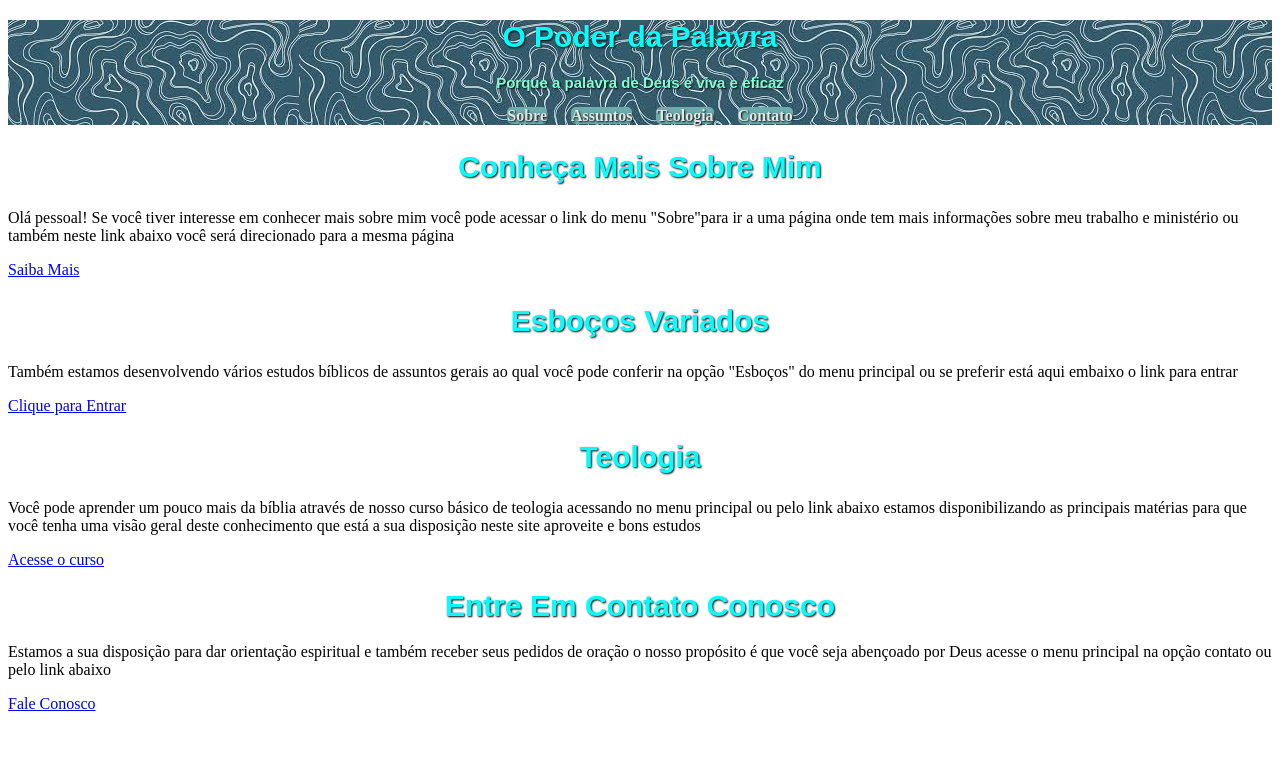
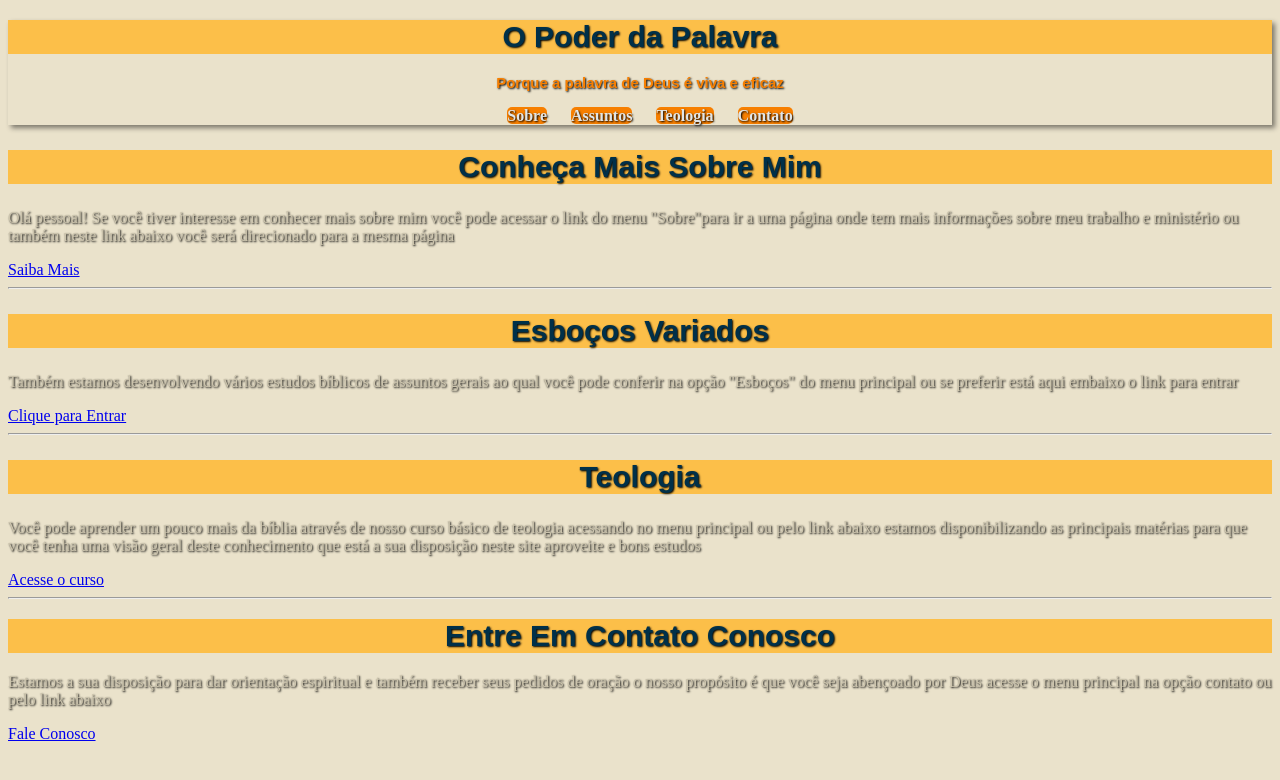
Before and after one commit to Rodrigokow/O-Poder-da-Palavra, a plain HTML site: page index.html in a window 1280 px wide. Drawn offline with Linux system fonts and the light colour scheme.

Commit message:
mudei as cores

```diff
--- a/css/style.css
+++ b/css/style.css
@@ -1,25 +1,37 @@
 @charset"UTF-8";
+body{
+    background-color: rgb(234, 226,203);
+}
 .corpo{
     text-align: center;
     padding: 20px 0;
-    width: 80%;
+    width: 90%;
     border: 8px white;
+    margin-left: 20px;
+    box-shadow: 3px 3px 5px rgba(0, 0, 0, 0.473);
 }
 header {
     background-image: url=("../imagens/images.jpg");
+    margin:auto;
+    box-shadow: 3px 3px 5px rgba(0, 0, 0, 0.473);
 }
 h1{
+    background-color: rgb(252, 191,73);
     text-align: center;
     font-size: 30px;
     font-family: Arial, Helvetica, sans-serif;
-    color: aqua;
+    color:rgb(0, 48, 73);
     text-shadow: 1px 1px 2px black;
 }
 h2{
     text-align: center;
     font-size: 15px;
     font-family: Arial, Helvetica, sans-serif;
-    color:aquamarine;
+    color:rgb(247, 127, 0);
+    text-shadow: 1px 1px 2px black;
+}
+p{
+    color:rgb(204, 196,173);
     text-shadow: 1px 1px 2px black;
 }
 ul li{
@@ -32,7 +44,7 @@ ul li a{
     text-decoration: none;
     color:#e2e6e7;
     font-weight: bold;
-    background-color: rgb(108, 172, 172);
+    background-color: rgb(247, 127, 0);
     border-radius: 5px;
     text-shadow: 1px 1px 2px black;
 }
--- a/index.html
+++ b/index.html
@@ -10,7 +10,7 @@
 
 <body>
     <div id="corpo">
-    <header style="background-image: url(imagens/images.jpg);">
+    <header >
         <h1>O Poder da Palavra</h1>
         <h2>Porque a palavra de Deus é viva e eficaz</h2>
         <ul>
@@ -28,6 +28,7 @@
         ou também neste link abaixo você será direcionado para a
         mesma página</p>
          <a href="Sobre.html"> Saiba Mais</a>
+         <hr>
      </section>
      <article>
         <h1>Esboços Variados</h1>
@@ -36,6 +37,7 @@
         do menu principal ou se preferir está aqui embaixo o link
         para entrar</p>
          <a href="Esboços.html">Clique para Entrar</a>
+         <hr>
      </article>
      <aside>
         <h1>Teologia</h1>
@@ -45,6 +47,7 @@
         matérias para que você tenha uma visão geral deste conhecimento
         que está a sua disposição neste site aproveite e bons estudos</p>
          <a href="lista de materias.html">Acesse o curso</a>
+         <hr>
      </aside>
      <footer>
        <h1>Entre Em Contato Conosco</h1>
```
Also changed, not shown: imagens/fundo.jpg (added).
